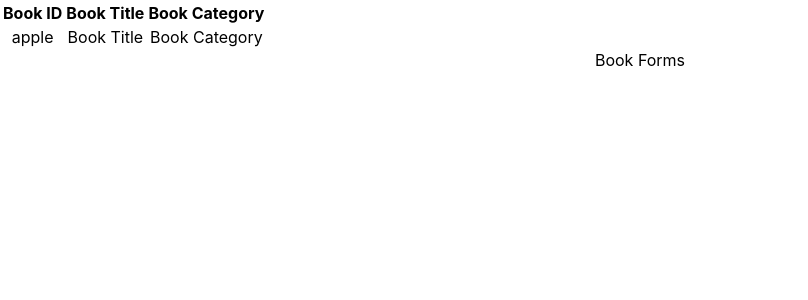
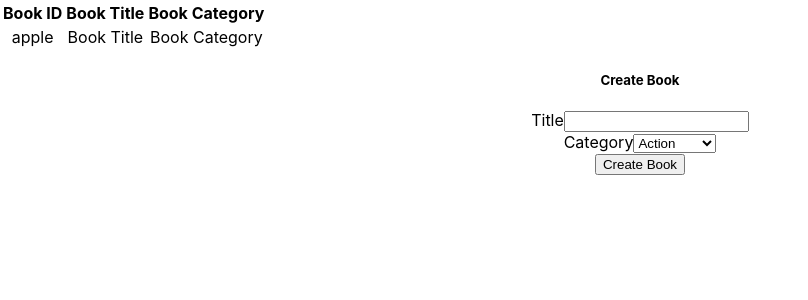
Before and after one commit to phylischumba/Bookstore-redux, a React (Create React App) app: page / in a window 1280 px wide. Shown: the top 300 px of the page, without its empty margins (0-808 px from the left). Built offline with nearby package versions, Linux system fonts and the light colour scheme.

Commit message:
Added form to create book

```diff
--- a/src/components/App.js
+++ b/src/components/App.js
@@ -1,7 +1,7 @@
 import React from 'react';
 import './App.css';
-import BooksList from './BooksList';
-import BookForm from './BookForm';
+import BooksList from '../containers/BooksList';
+import BookForm from '../containers/BookForm';
 
 function App() {
   return (
--- /dev/null
+++ b/src/components/Book.js
@@ -0,0 +1,18 @@
+import React from 'react';
+import PropTypes from 'prop-types';
+
+function Book({ book }) {
+  return (
+    <tr>
+      <td>{book}</td>
+      <td>Book Title</td>
+      <td>Book Category</td>
+    </tr>
+  );
+}
+
+Book.propTypes = {
+  book: PropTypes.string.isRequired,
+};
+
+export default Book;
--- a/src/components/BookForm.js
+++ /dev/null
@@ -1,11 +0,0 @@
-import React from 'react';
-
-function BookForm() {
-  return (
-    <div className="Book-form">
-      Book Forms
-    </div>
-  );
-}
-
-export default BookForm;
--- /dev/null
+++ b/src/containers/BookForm.js
@@ -0,0 +1,58 @@
+/* eslint-disable react/no-unused-state */
+import React, { Component } from 'react';
+
+class BookForm extends Component {
+  constructor(props) {
+    super(props);
+    this.state = {
+      title: '',
+      category: 'Action',
+    };
+
+    this.categoryOptions = ['Action', 'Biography', 'History', 'Horror', 'Kids', 'Learning', 'Sci-Fi'];
+  }
+
+  handleChange = e => {
+    this.setState({ [e.target.id]: e.target.value });
+  }
+
+  handleSubmit = e => {
+    e.preventDefault();
+  }
+
+  render() {
+    const { defaultCategory } = this.state;
+    const options = this.categoryOptions.map(category => (
+      <option
+        value={category}
+        key={category}
+      >
+        {category}
+      </option>
+    ));
+    return (
+      <form onSubmit={this.handleSubmit}>
+        <h5>Create Book</h5>
+        <div className="input-field">
+          <label htmlFor="title">
+            Title
+            <input type="text" id="title" onChange={this.handleChange} />
+          </label>
+        </div>
+        <div className="input-field">
+          <label htmlFor="category">
+            Category
+            <select id="category" value={defaultCategory} onChange={this.handleChange}>
+              {options}
+            </select>
+
+          </label>
+
+        </div>
+        <button type="submit">Create Book</button>
+      </form>
+    );
+  }
+}
+
+export default BookForm;
--- a/src/components/BooksList.js
+++ b/src/containers/BooksList.js
@@ -1,8 +1,11 @@
 import React from 'react';
 import { connect } from 'react-redux';
+import PropTypes from 'prop-types';
+import Book from '../components/Book';
 
 function BooksList(props) {
-  console.log(props);
+  const { books } = props;
+  const { book } = books;
   return (
     <table className="Books-list">
       <thead>
@@ -13,15 +16,15 @@ function BooksList(props) {
         </tr>
       </thead>
       <tbody>
-        <tr>
-          <td>{props.books.books}</td>
-          <td>Book Title</td>
-          <td>Book Category</td>
-        </tr>
+        <Book book={book} />
       </tbody>
     </table>
   );
 }
+
+BooksList.propTypes = {
+  books: PropTypes.string.isRequired,
+};
 
 const mapStateToProps = state => ({
   books: state.books,
--- a/src/reducers/books.js
+++ b/src/reducers/books.js
@@ -1,7 +1,6 @@
-const bookReducer = (state = {}, action) => {
-  return {
-    books: 'apple',
-  };
-};
+/* eslint-disable no-unused-vars */
+const bookReducer = (state = {}, action) => ({
+  book: 'apple',
+});
 
 export default bookReducer;
```
Also changed, not shown: 1 other file (tests, documents, lock files or other folders).
